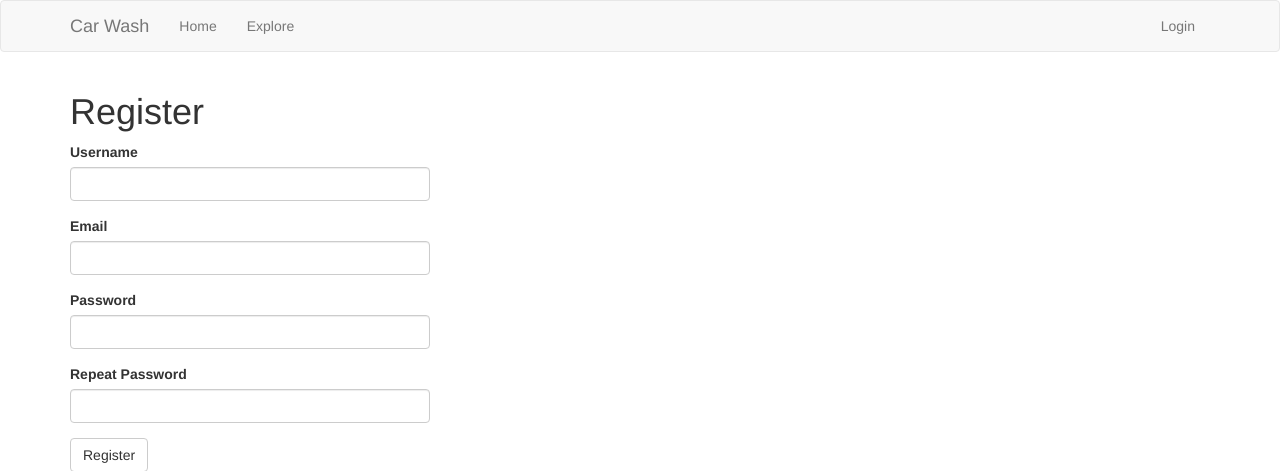
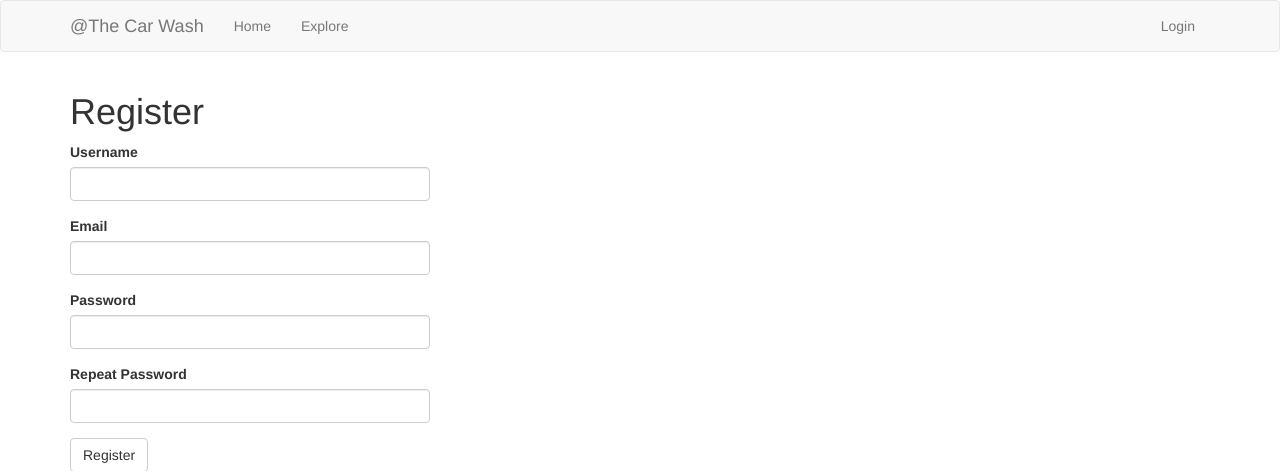
Before and after one commit to bdclauser/python-microblog, a Flask app: page /register in a window 1280 px wide. Shown: the top 471 px of the page. Run offline with Flask 2, Linux system fonts and the light colour scheme; some libraries are stand-ins or nearby versions.

Commit message:
update name

```diff
--- a/app/templates/base.html
+++ b/app/templates/base.html
@@ -1,7 +1,7 @@
 {% extends 'bootstrap/base.html' %}
 
 {% block title %}
-{% if title %}{{ title }} - @The Car Wash{% else %}{{ _('Welcome @The Car Wash') }}{% endif %}
+{% if title %}{{ title }} - The Car Wash{% else %}{{ _('Welcome to @The Car Wash') }}{% endif %}
 {% endblock %}
 
 {% block navbar %}
@@ -15,7 +15,7 @@
                 <span class="icon-bar"></span>
                 <span class="icon-bar"></span>
             </button>
-            <a class="navbar-brand" href="{{ url_for('index') }}">Car Wash</a>
+            <a class="navbar-brand" href="{{ url_for('index') }}">@The Car Wash</a>
         </div>
         <div class="collapse navbar-collapse" id="bs-example-navbar-collapse-1">
             <ul class="nav navbar-nav">
```
